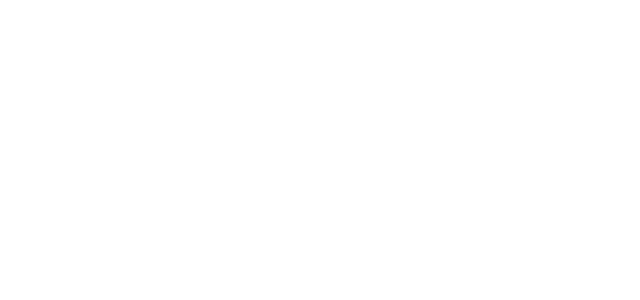
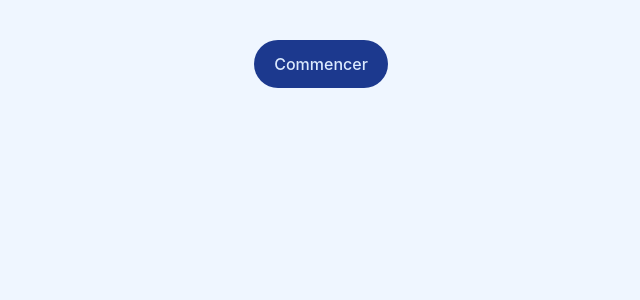
Before and after one commit to nxvv/stand-up, a React (Vite) app: page / in a window 1280 px wide. Shown: the top 300 px of the page, without its empty margins (319-959 px from the left). Built offline with nearby package versions, Linux system fonts and the light colour scheme.

Commit message:
working on modal

```diff
--- a/src/App.jsx
+++ b/src/App.jsx
@@ -1,12 +1,14 @@
 import { useState } from 'react'
+import './components/modals/ModalButton'
 import './App.css'
+import ModalButton from './components/modals/ModalButton'
 
 function App() {
 
   return (
-    <>
-
-    </>
+    <div className='min-h-screen bg-blue-50 pt-10'>
+      <ModalButton />
+    </div>
   )
 }
 
--- /dev/null
+++ b/src/components/modals/ModalButton.jsx
@@ -0,0 +1,19 @@
+import { useState } from "react"
+import { createPortal } from "react-dom"
+import ModalContent from "./ModalContent"
+
+export default function ModalButton() {
+    const [showModal, setShowModal] = useState(false)
+
+  return (
+    <>
+        <button
+        onClick={() => setShowModal(true)}
+        className="block mx-auto bg-blue-900 font-medium text-blue-100 px-5 py-3 rounded-3xl border-none cursor-pointer"
+        >
+            Commencer
+        </button>
+        {showModal && createPortal(<ModalContent  />, document.body)}
+    </>
+  )
+}
--- /dev/null
+++ b/src/components/modals/ModalContent.jsx
@@ -0,0 +1,9 @@
+export default function () {
+  return (
+    <div className="fixed inset-0 bg-blue-50 flex justify-center items-center">
+        <div className="bg-white">
+            Here is the content
+        </div>
+    </div>
+  )
+}
```
